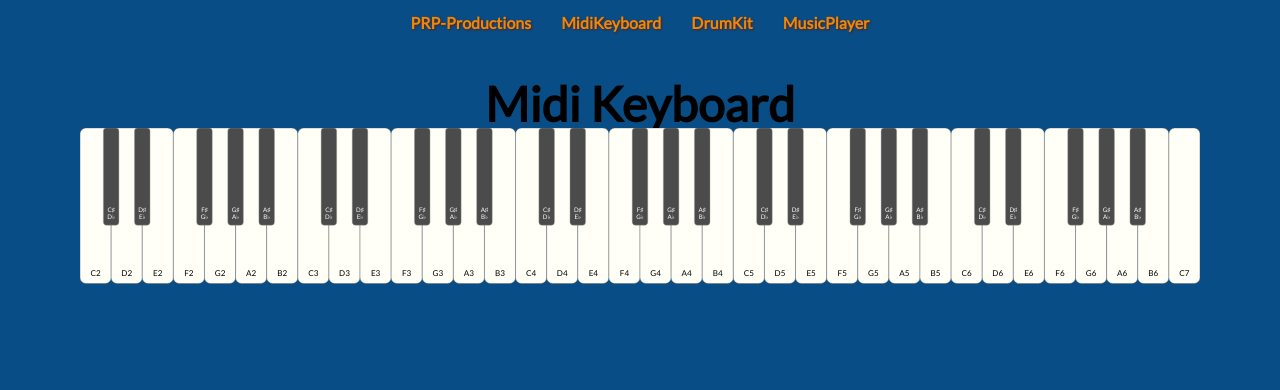
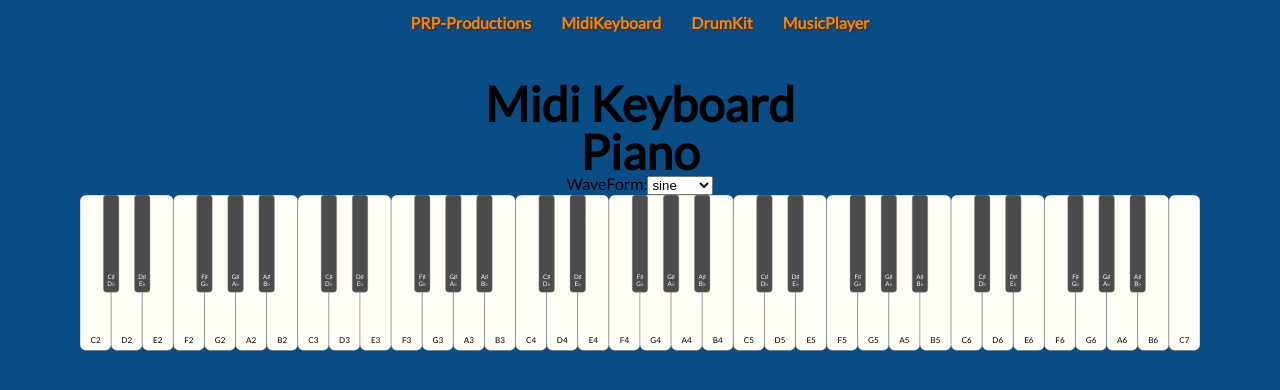
Before and after one commit to prp-productions/prp-productions, a React (Create React App) app: page /midiKeyboard in a window 1280 px wide. Shown: the top 390 px of the page. Built offline with nearby package versions, Linux system fonts and the light colour scheme.

Commit message:
aybe fixed rebase madness

```diff
--- a/src/classes/AudioManager.js
+++ b/src/classes/AudioManager.js
@@ -4,6 +4,10 @@ export class AudioManager {
   constructor() {
     this.ctx = new AudioContext();
     this.oscillators = {};
+  }
+
+  injectRecordNote(recordNote) {
+    this.recordNote = recordNote;
   }
 
   midiToFrequency(number) {
@@ -19,7 +23,7 @@ export class AudioManager {
     // const selectElement = document.querySelector("#waveform option:checked"); // TODO: put into settings manager
 
     const osc = this.ctx.createOscillator();
-    osc.type = 'sine'; //TODO: create pulldown
+    osc.type = "sine"; //TODO: create pulldown
     osc.frequency.value = this.midiToFrequency(note);
     velocityGain.gain.value = velocityGainAmount;
 
--- a/src/classes/MidiKeyboard.js
+++ b/src/classes/MidiKeyboard.js
@@ -8,7 +8,7 @@ const audioManager = new AudioManager();
 
 export class MidiKeyboard {
   constructor(displayNotes, hideNotes) {
-    console.log(displayNotes);
+    //console.log(displayNotes);
     this.displayNotes = displayNotes;
     this.hideNotes = hideNotes;
     if (navigator.requestMIDIAccess) {
--- a/src/components/Piano.js
+++ b/src/components/Piano.js
@@ -1,13 +1,12 @@
-import { useRef, useEffect } from "react";
+import { useRef, useEffect, useState } from "react";
 import * as utils from "../utils/General";
 import { getNoteFromNoteName } from "../utils/ChannelKeyMap.js";
 import { AudioManager } from "../classes/AudioManager.js";
 import { MidiKeyboard } from "../classes/MidiKeyboard";
-// import { RecordingManager } from '../classes/RecordingManager';
+import { RecordingManager } from "../components/RecordingManager.js";
 import "../styles/piano.css";
 
 const audioManager = new AudioManager();
-// const recordingManager = new RecordingManager();
 
 export const Piano = () => {
   let svg = null;
@@ -21,6 +20,20 @@ export const Piano = () => {
   let ts2 = 0;
   const naturalNotesSharps = ["C", "D", "F", "G", "A"];
   const naturalNotesFlats = ["D", "E", "G", "A", "B"];
+
+  const waveformOptions = [
+    { value: "sine", label: "Sine" },
+    { value: "triangle", label: "Triangle" },
+    { value: "sawtooth", label: "Sawtooth" },
+    { value: "square", label: "Square" },
+  ];
+
+  const [waveform, setWaveform] = useState("sine");
+
+  const handleChooseWaveform = (waveform) => {
+    setWaveform(waveform);
+    console.log(waveform);
+  };
 
   const createMainSvg = () => {
     const returnSvg = utils.createSVGElement("svg");
@@ -270,8 +283,39 @@ export const Piano = () => {
     pianoElem.current.appendChild(svg);
   });
 
+  const handlePianoKeyPress = () => {
+    audioManager.noteOn("C");
+  };
+
+  console.log(waveform);
   return (
-    <div>
+    <div className="component_piano">
+      <h1>Piano</h1>
+      <RecordingManager audioManager={audioManager} />
+      WaveForm:
+      <select className="dropdown-menu" id="waveforms">
+        <option
+          className="dropdown-item"
+          value="sine"
+          onClick={() => handleChooseWaveform("sine")}
+        >
+          sine
+        </option>
+        <option
+          className="dropdown-item"
+          value="square"
+          onClick={() => handleChooseWaveform(this.option.value)}
+        >
+          triangle
+        </option>
+        <option
+          className="dropdown-item"
+          value="triangle"
+          onClick={() => handleChooseWaveform("square")}
+        >
+          square
+        </option>
+      </select>
       <div ref={pianoElem}></div>
     </div>
   );
--- /dev/null
+++ b/src/components/RecordingManager.js
@@ -0,0 +1,71 @@
+import { AudioManager } from "../classes/AudioManager.js";
+import { useState } from "react";
+
+//const audioManager = new AudioManager();
+
+export const RecordingManager = ({ audioManager }) => {
+  const [isRecording, setIsRecording] = useState(false);
+  const [waveform, setWaveform] = useState("sine");
+  const [recordingArray, setRecordingArray] = useState([]);
+  // this.recordButtonElem = document.querySelector(".recordButton");
+  // this.playButtonElem = document.querySelector(".playRecorded");
+  // let changeColorRecordMode = 0;
+
+  // this.recordButtonElem.addEventListener("click", () => {
+  //   const colors = ["red", "white"];
+  //   this.recordButtonElem.style.backgroundColor =
+  //     colors[changeColorRecordMode];
+  //   this.recordButtonElem.style.color = "black";
+  //   changeColorRecordMode =
+  //     changeColorRecordMode >= colors.length - 1
+  //       ? 0
+  //       : changeColorRecordMode + 1;
+
+  //   this.isRecording = !this.isRecording;
+  // });
+
+  //   this.playButtonElem.addEventListener("click", () => {
+  //     console.log(this.isRecording);
+  //     if (this.isRecording) {
+  //       console.log("ERROR");
+  //     } else {
+  //       console.log("recordingArray", this.recordingArray);
+  //       this.recordingArray.forEach((midiNote, index) => {
+  //         setTimeout(() => {
+  //           audioManager.noteOn(midiNote.note, midiNote.velocity);
+  //           audioManager.noteOffWithDuration(
+  //             midiNote.note,
+  //             midiNote.playDuration
+  //           ); // laenge der note
+  //         }, (midiNote.playDuration + midiNote.waitDuration) * index); // abstand vom anfang der ersten Note bis zur naechsten Note
+  //       });
+  //     }
+  //   });
+  // }
+
+  // recordIfNecessary(midiNote) {
+  //   if (this.isRecording) this.recordingArray.push(midiNote);
+  //   console.log(this.recordingArray);
+  // }
+
+  // overwriteDurationOfLastNoteIfIsNecessary(duration) {
+  //   if (this.recordingArray.length > 0) {
+  //     this.recordingArray[this.recordingArray.length - 1].waitDuration =
+  //       duration;
+  //   }
+  // }
+  const handleRecordButton = () => {
+    setIsRecording(!isRecording);
+  };
+
+  const recordNote = (note) => {
+    if (isRecording) {
+      recordingArray.push(note);
+      setRecordingArray([...recordingArray]);
+    }
+  };
+
+  audioManager.injectRecordNote(recordNote);
+
+  return null;
+};
```
Also changed, not shown: src/classes/RecordingManager.js (deleted, +0 -57 lines).
